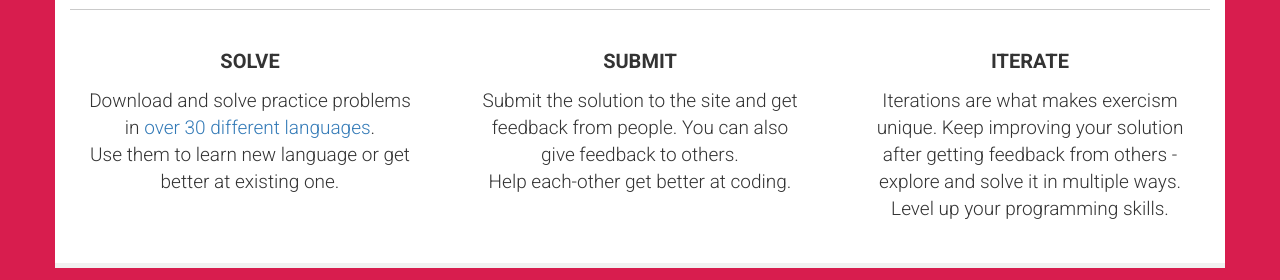
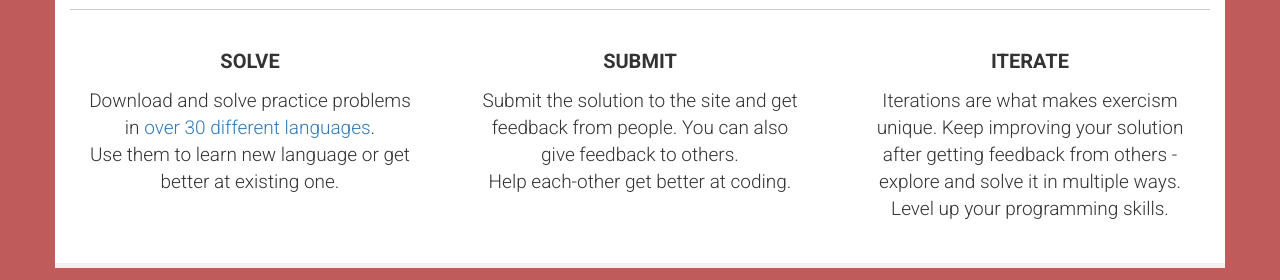
Before and after one commit to x24pr/x24pr.github.io, a plain HTML site: page index.html in a window 1280 px wide. Shown: the part 214-494 px from the top of the page. Drawn offline with nearby package versions, Linux system fonts and the light colour scheme.

Commit message:
Make background less pink

```diff
--- a/application.css
+++ b/application.css
@@ -1,5 +1,5 @@
 body {
-  background: #D81D4E;
+  background: #bf5b5b;
 }
 header {
   position: relative;
```
